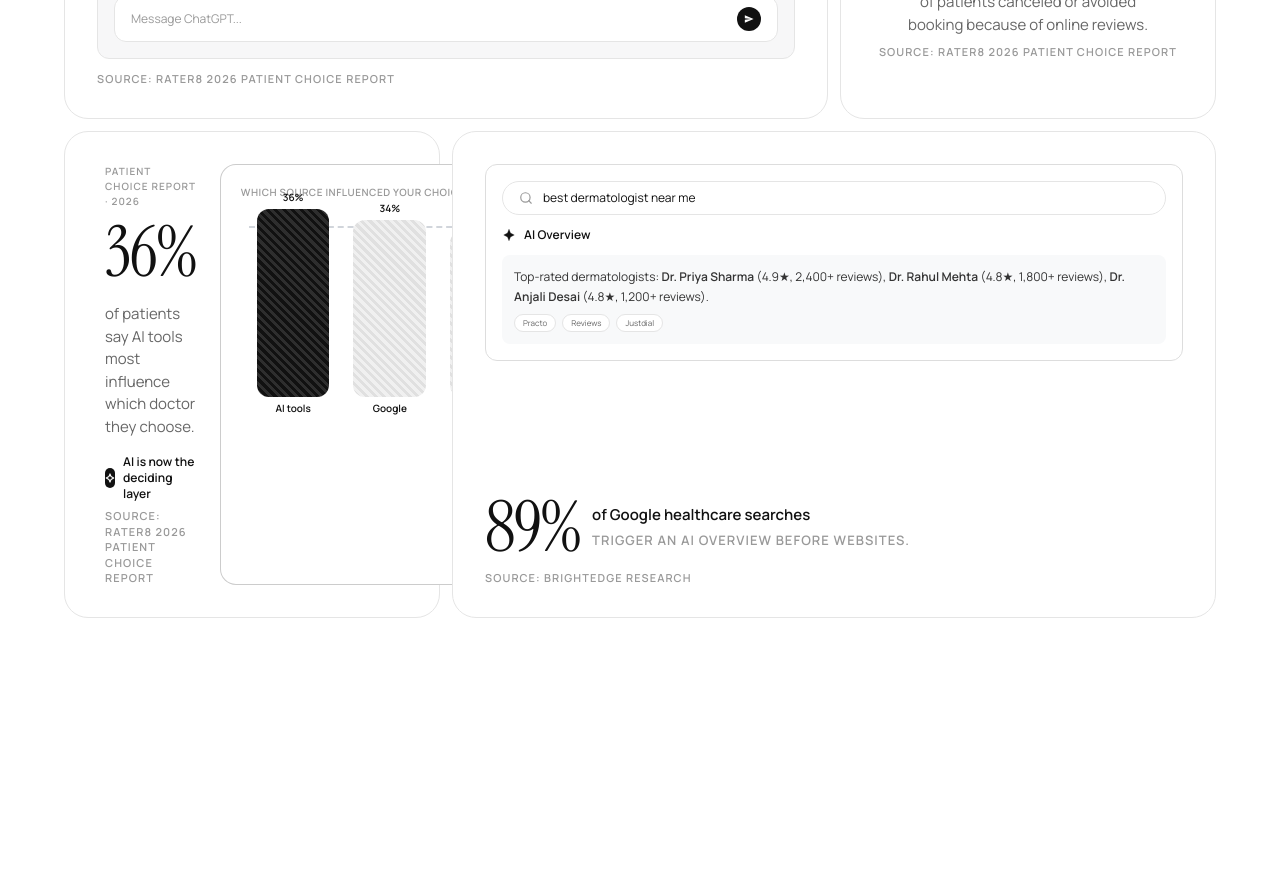
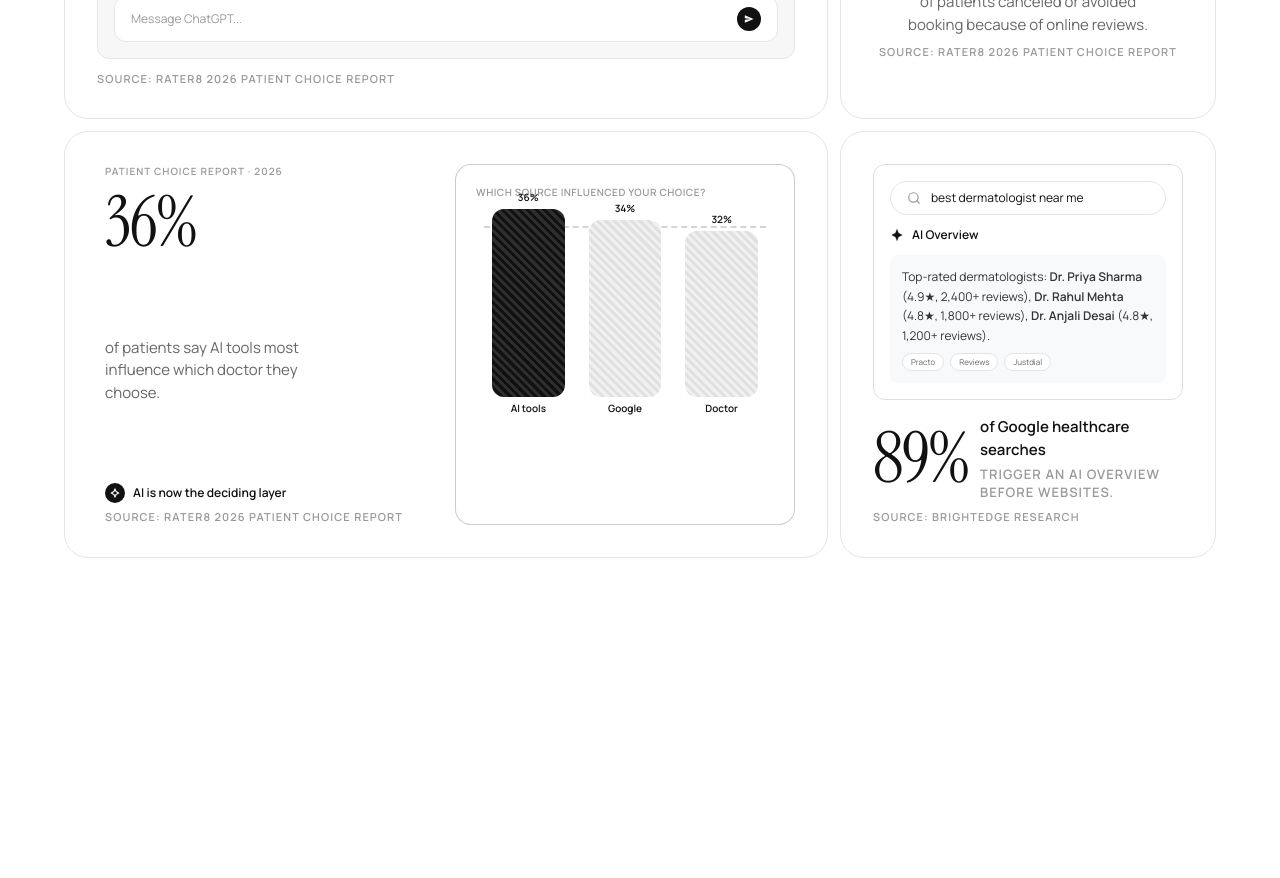
Before and after one commit to pagerstudio/pagerstudio, a Next.js app: page / in a window 1280 px wide. Shown: the part 4620-5498 px from the top of the page. Built offline with nearby package versions, Linux system fonts and the light colour scheme.

Commit message:
style: swap Card 3 and Card 4 widths

```diff
--- a/components/ShockingStats.tsx
+++ b/components/ShockingStats.tsx
@@ -146,7 +146,7 @@
           </TiltCard>
 
           {/* Card 3 — 36% bar chart: what influences patient choice */}
-          <TiltCard className="bg-white rounded-[24px] border border-[#E5E5E5] p-6 sm:p-8 flex flex-col md:flex-row relative md:col-span-1" delay={0.2}>
+          <TiltCard className="bg-white rounded-[24px] border border-[#E5E5E5] p-6 sm:p-8 flex flex-col md:flex-row relative md:col-span-2" delay={0.2}>
             <div className="flex flex-col justify-between flex-1 md:pr-6 md:pl-2">
               <div>
                 <span className="font-sans text-[10px] font-semibold tracking-[0.1em] uppercase text-[#999] block mb-2">Patient Choice Report · 2026</span>
@@ -209,7 +209,7 @@
           </TiltCard>
 
           {/* Card 4 — 89% Google AI Overview */}
-          <TiltCard className="bg-white rounded-[24px] border border-[#E5E5E5] p-6 sm:p-8 flex flex-col relative md:col-span-2" delay={0.3}>
+          <TiltCard className="bg-white rounded-[24px] border border-[#E5E5E5] p-6 sm:p-8 flex flex-col relative md:col-span-1" delay={0.3}>
             <div className="border border-[#DDD] rounded-xl p-4 mb-4">
               <div className="flex items-center gap-2.5 border border-[#E5E5E5] rounded-full px-4 py-2 mb-3">
                 <svg width="14" height="14" viewBox="0 0 24 24" fill="none" stroke="#999" strokeWidth="2" strokeLinecap="round" strokeLinejoin="round"><circle cx="11" cy="11" r="8"/><path d="m21 21-4.35-4.35"/></svg>
```
